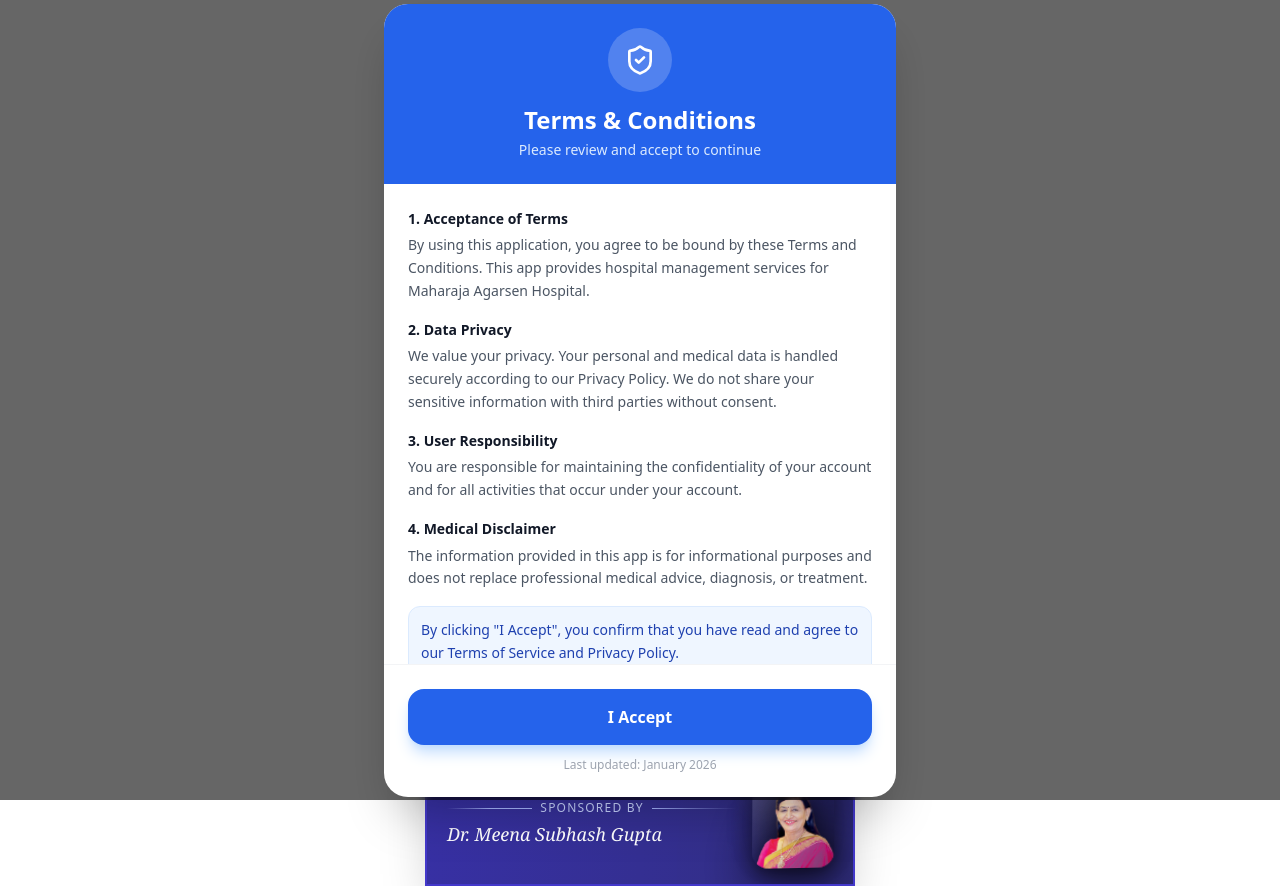
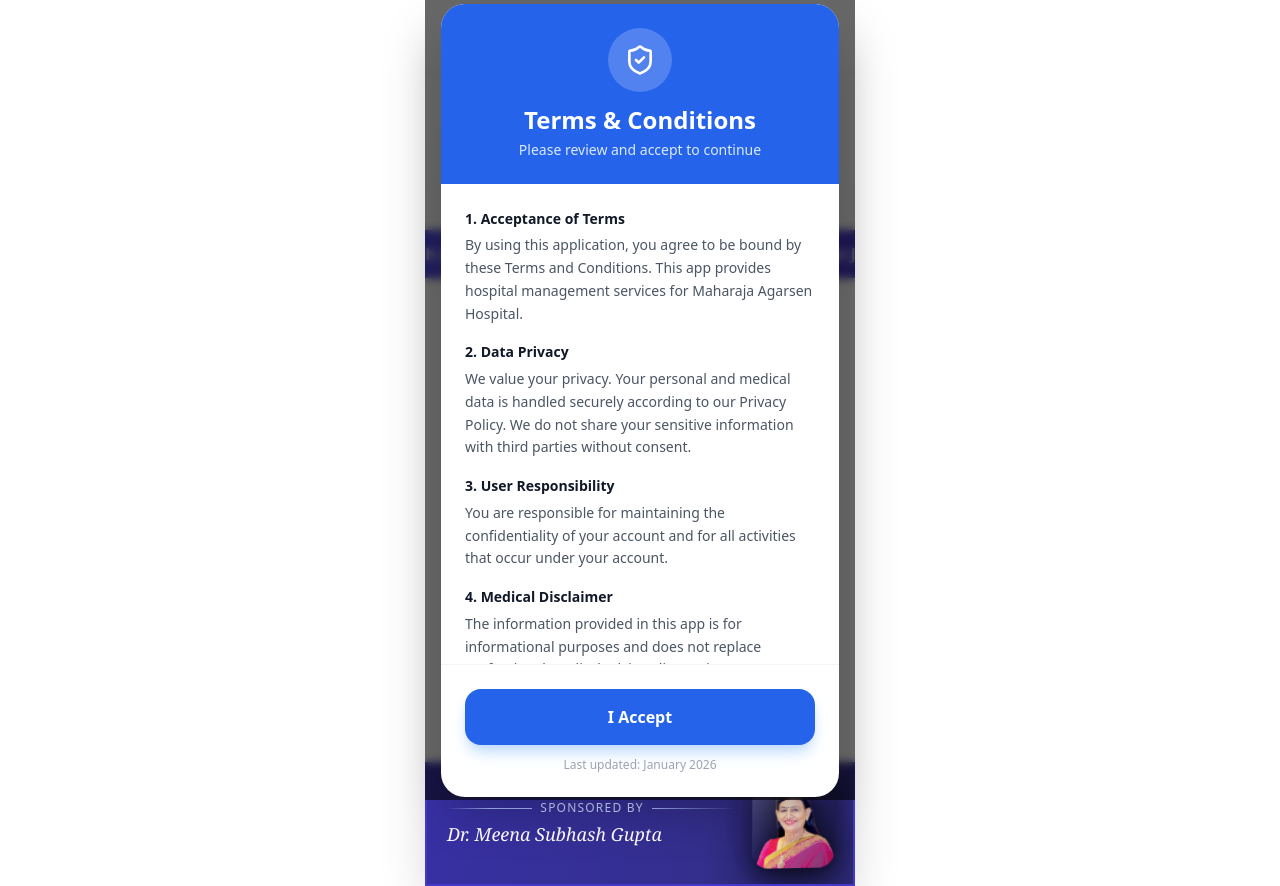
Before and after one commit to thermalaig-design/hospital_user, a React (Vite) app: page / in a window 1280 px wide. Built offline with nearby package versions, Linux system fonts and the light colour scheme; no server answers; sample sign-in values are in the browser's storage; grey boxes are pictures that could not be loaded.

Commit message:
Auto-sync after agent response

```diff
--- a/src/App.jsx
+++ b/src/App.jsx
@@ -153,7 +153,7 @@ const HospitalTrusteeApp = () => {
   };
 
   return (
-    <div className={`max-w-[430px] mx-auto bg-white shadow-2xl min-h-screen w-full ${
+    <div className={`max-w-[430px] mx-auto bg-white shadow-2xl min-h-screen w-full relative ${
       (location.pathname === '/login' || location.pathname === '/otp-verification' || location.pathname === '/profile') ? 'overflow-hidden' : 'overflow-y-auto'
     }`}>
       <Routes>
--- a/src/components/TermsModal.jsx
+++ b/src/components/TermsModal.jsx
@@ -5,8 +5,8 @@ const TermsModal = ({ isOpen, onAccept }) => {
   if (!isOpen) return null;
 
   return (
-    <div className="fixed inset-0 z-[100] flex items-center justify-center p-4 bg-black/60 backdrop-blur-sm">
-      <div className="bg-white w-full max-w-lg rounded-3xl shadow-2xl overflow-hidden animate-in fade-in zoom-in duration-300">
+    <div className="fixed inset-y-0 z-[100] flex items-center justify-center p-4 bg-black/60 backdrop-blur-sm w-full max-w-[430px] left-1/2 -translate-x-1/2">
+      <div className="bg-white w-full max-w-[400px] rounded-3xl shadow-2xl overflow-hidden animate-in fade-in zoom-in duration-300">
         <div className="bg-blue-600 p-6 text-white text-center relative">
           <div className="bg-white/20 w-16 h-16 rounded-full flex items-center justify-center mx-auto mb-3">
             <ShieldCheck size={32} />
```
